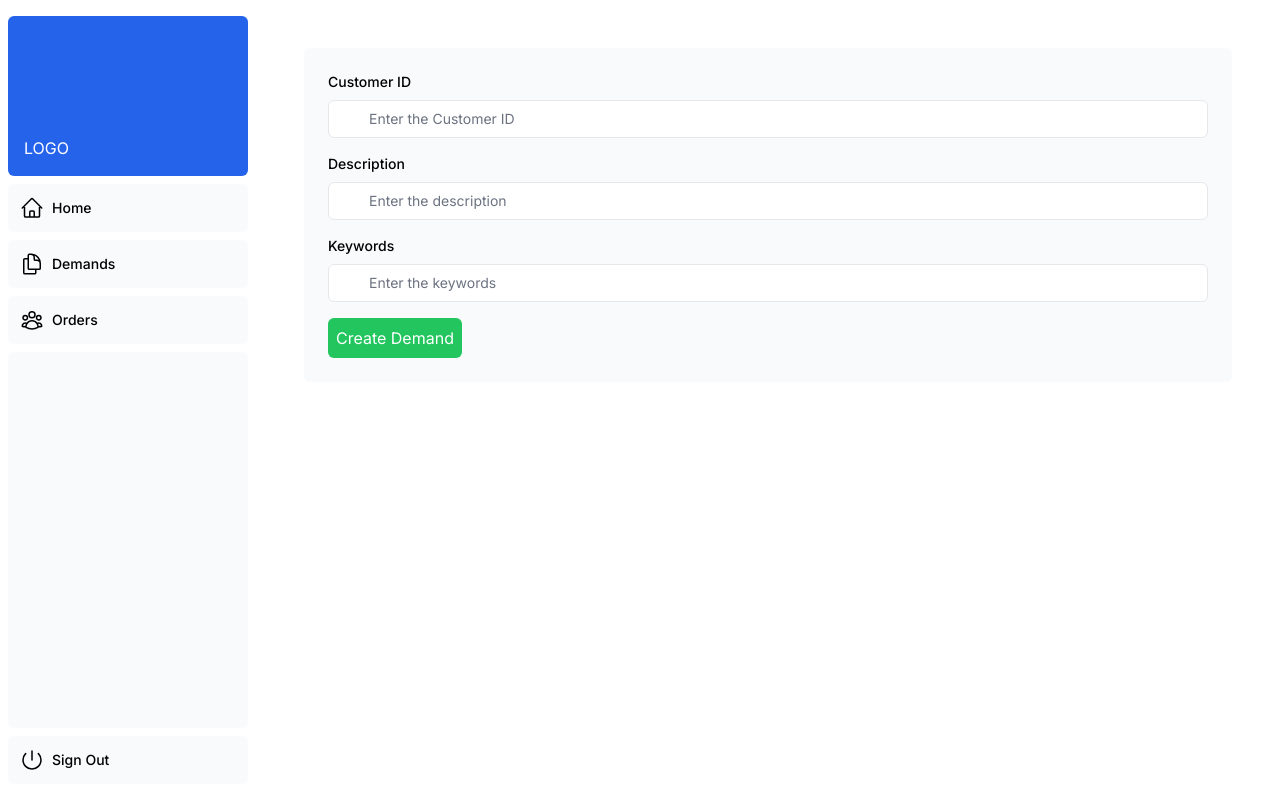
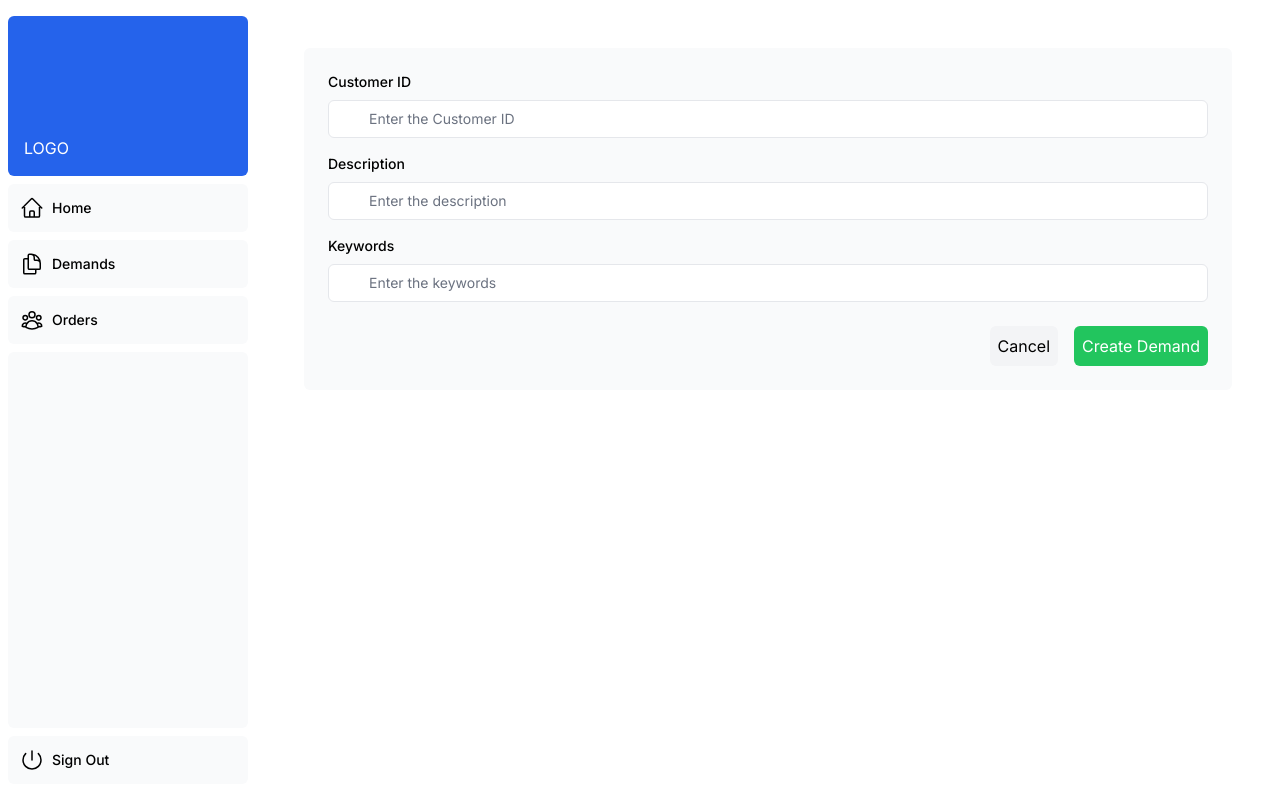
Before and after one commit to rafec/restock-hub, a Next.js app: page /dashboard/demands/create in a window 1280 px wide. Built offline with nearby package versions, Linux system fonts and the light colour scheme.

Commit message:
added cancel button to the `ui/demands/create-form.tsx` form

```diff
--- a/app/ui/demands/create-form.tsx
+++ b/app/ui/demands/create-form.tsx
@@ -1,6 +1,7 @@
 "use client";
 
 import { createDemand } from "@/app/lib/actions";
+import Link from "next/link";
 
 export default function Form() {
 	return (
@@ -56,12 +57,20 @@ export default function Form() {
 						</div>
 					</div>
 				</div>
-				<button
-					type="submit"
-					className="bg-green-500 p-2 rounded-md text-white"
-				>
-					Create Demand
-				</button>
+				<div className="flex mt-6 justify-end gap-4">
+					<Link
+						href="/dashboard/demands"
+						className="bg-gray-100 p-2 rounded-md text-black transition-colors hover:bg-gray-200"
+					>
+						Cancel
+					</Link>
+					<button
+						type="submit"
+						className="bg-green-500 p-2 rounded-md text-white transition-colors hover:bg-green-600"
+					>
+						Create Demand
+					</button>
+				</div>
 			</div>
 		</form>
 	);
```
